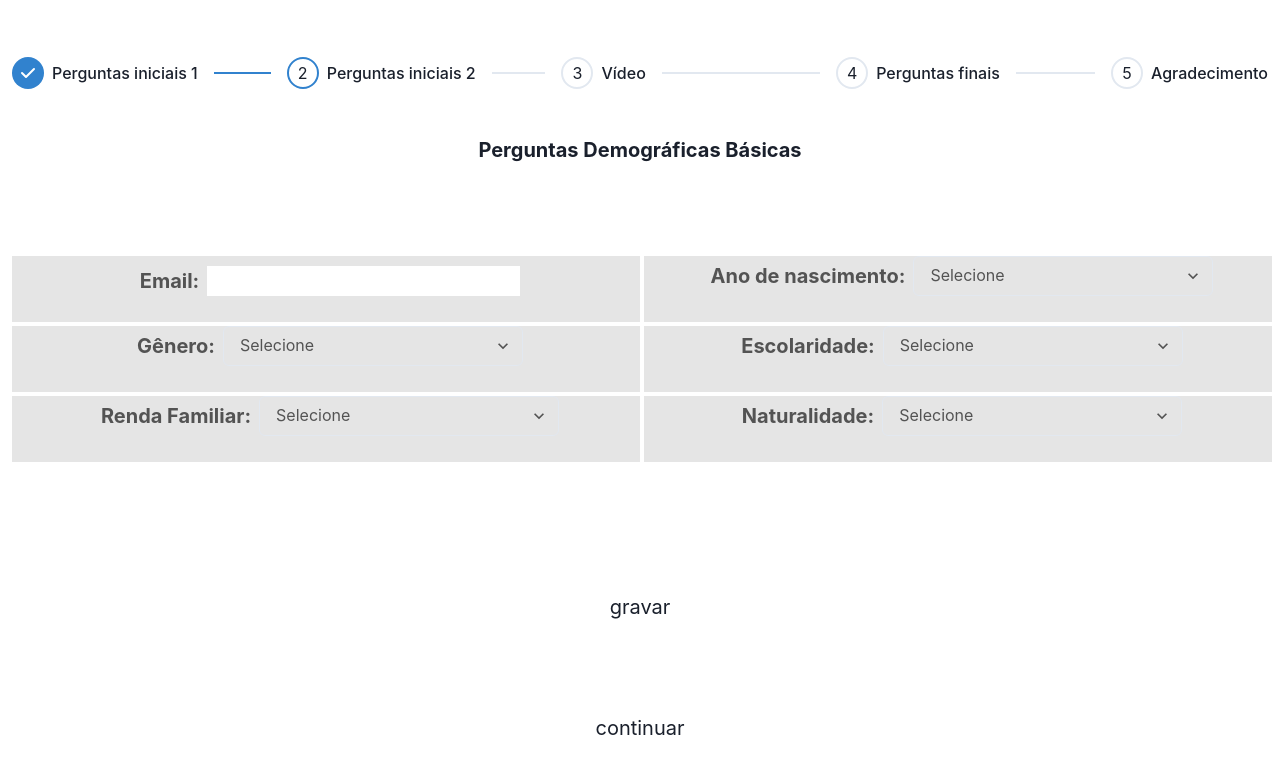
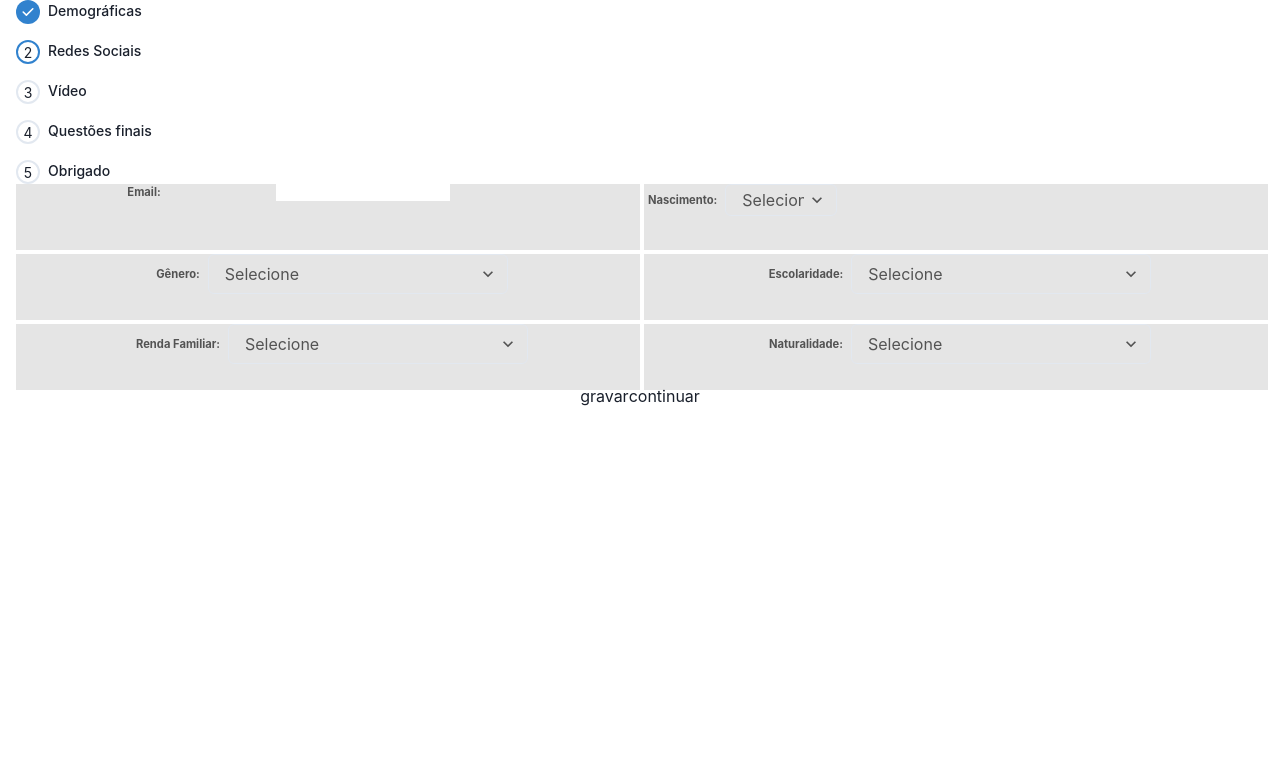
Before and after one commit to deanx/tcc-frontend, a React (Create React App) app: page / in a window 1280 px wide. Shown: the top 774 px of the page. Built offline with nearby package versions, Linux system fonts and the light colour scheme.

Commit message:
updating video

```diff
--- a/package.json
+++ b/package.json
@@ -5,6 +5,7 @@
   "dependencies": {
     "@aws-sdk/client-rekognition": "^3.535.0",
     "@aws-sdk/client-s3": "^3.537.0",
+    "@babel/plugin-proposal-private-property-in-object": "^7.21.11",
     "@chakra-ui/react": "^2.8.2",
     "@emotion/react": "^11.11.4",
     "@emotion/styled": "^11.11.0",
--- a/public/index.html
+++ b/public/index.html
@@ -46,7 +46,6 @@
       To begin the development, run `npm start` or `yarn start`.
       To create a production bundle, use `npm run build` or `yarn build`.
     -->
-    <canvas id="canvas" style="display:block"> </canvas>
-    <video id="video" style="display:block">Video stream not available.</video>
+
   </body>
 </html>
--- a/public/recordercomponent.js
+++ b/public/recordercomponent.js
@@ -14,7 +14,7 @@
 async function recordWebcam() {
   return await navigator.mediaDevices.getUserMedia({
     audio: false,
-    video: { width: 640, height: 480, frameRate: { ideal: 5, max: 5 }}
+    video: { width: 640, height: 480, frameRate: { ideal: 5, max: 5 }, playsinline: ''}
   })
 }
 
--- a/src/App.js
+++ b/src/App.js
@@ -3,7 +3,7 @@ import React from 'react';
 import {
   ChakraProvider,
   Box,
-  Grid,
+  Container,
   theme,
 
   Step,
@@ -27,11 +27,11 @@ import PerguntasFinais from './pages/PerguntasFinais';
 import Agradecimento from './pages/Agradecimento';
 
 const steps = [
-  { title: 'Perguntas iniciais 1', description: '' },
-  { title: 'Perguntas iniciais 2', description: '' },
+  { title: 'Demográficas', description: '' },
+  { title: 'Redes Sociais', description: '' },
   { title: 'Vídeo', description: '' },
-  { title: 'Perguntas finais', description: '' },
-  { title: 'Agradecimento', description: '' },
+  { title: 'Questões finais', description: '' },
+  { title: 'Obrigado', description: '' },
 ]
 
 function App() {
@@ -42,9 +42,9 @@ function App() {
 
   return (
     <ChakraProvider theme={theme}>
-      <Box textAlign="center" fontSize="xl">
-        <Grid minH="100vh" p={3}>
-        <Stepper index={activeStep}>
+      <Box textAlign="center" fontSize="1em">
+        <Container minW='100%'>
+        <Stepper index={activeStep} size='sm' orientation='vertical'>
       {steps.map((step, index) => (
         <Step key={index}>
           <StepIndicator>
@@ -69,7 +69,7 @@ function App() {
           { activeStep == 3 && <Video setActiveStep={setActiveStep} /> }
           { activeStep == 4 && <PerguntasFinais setActiveStep={setActiveStep} />}
           { activeStep == 5 && <Agradecimento setActiveStep={setActiveStep} /> }
-        </Grid>
+        </Container>
       </Box>
     </ChakraProvider>
   );
--- a/src/libs/VideoRecorderComponent.js
+++ b/src/libs/VideoRecorderComponent.js
@@ -61,8 +61,6 @@ async function recordWebcam() {
     audio: false,
     video: { width: 640, height: 360, frameRate: { ideal: 3, max: 3 }, facingMode: "user"}
   })
-    document.getElementById("video").srcObject = stream;
-    document.getElementById("video").play();
   return stream;
 }
 
--- a/src/pages/PerguntasIniciaisI.js
+++ b/src/pages/PerguntasIniciaisI.js
@@ -60,7 +60,6 @@ function PerguntasIniciaisI(props) {
     const [naturalidade, setNaturalidade] = React.useState("")
     return (
         <>
-        <Text fontWeight={"bold"}>Perguntas Demográficas Básicas</Text>
             <Grid
     templateAreas={`"p1 p2"
                     "p3 p4"
@@ -71,20 +70,21 @@ function PerguntasIniciaisI(props) {
     gap='1'
     color='blackAlpha.700'
     fontWeight='bold'
+    fontSize="0.7em"
     >
-    <GridItem pl='2' bg='#E5E5E5' area={'p1'}>
-        <Center paddingTop={"10px"}>
+    <GridItem pl='1' bg='#E5E5E5' area={'p1'}>
+
             <HStack verticalAlign={"center"}>
-                <Box>Email:</Box>
-                <Box><input type="email" display={"flex"} w={300} value={email} onChange={(event) => setEmail(event.target.value)}/></Box>
+                <Box w={"40%"}>Email:</Box>
+                <Box><input type="email" w={"20%"} value={email} onChange={(event) => setEmail(event.target.value)}/></Box>
             </HStack>
-        </Center>
+
     </GridItem>
-    <GridItem pl='2' bg='#E5E5E5' area={'p2'}>
-    <Center>
+    <GridItem pl='1' bg='#E5E5E5' area={'p2'}>
+
             <HStack>
-                <Box>Ano de nascimento: </Box>
-                <Box><Select placeholder='Selecione' w={300} display={"flex"} value={anonascto} onChange={(event) => setAnoNascto(event.target.options[event.target.selectedIndex].value)}>
+                <Box>Nascimento:</Box>
+                <Box><Select placeholder='Selecione' w={"10em"} h={"2em"} display={"flex"} value={anonascto} onChange={(event) => setAnoNascto(event.target.options[event.target.selectedIndex].value)}>
                     <option value='1900'>1900</option>
                     <option value='1901'>1901</option>
                     <option value='1902'>1902</option>
@@ -188,7 +188,6 @@ function PerguntasIniciaisI(props) {
                     <option value='2000'>2000</option>
                 </Select></Box>
             </HStack>
-        </Center>
     </GridItem>
     <GridItem pl='2' bg='#E5E5E5' area={'p3'}>
         <Center>
```
Also changed, not shown: 1 other file (tests, documents, lock files or other folders).
